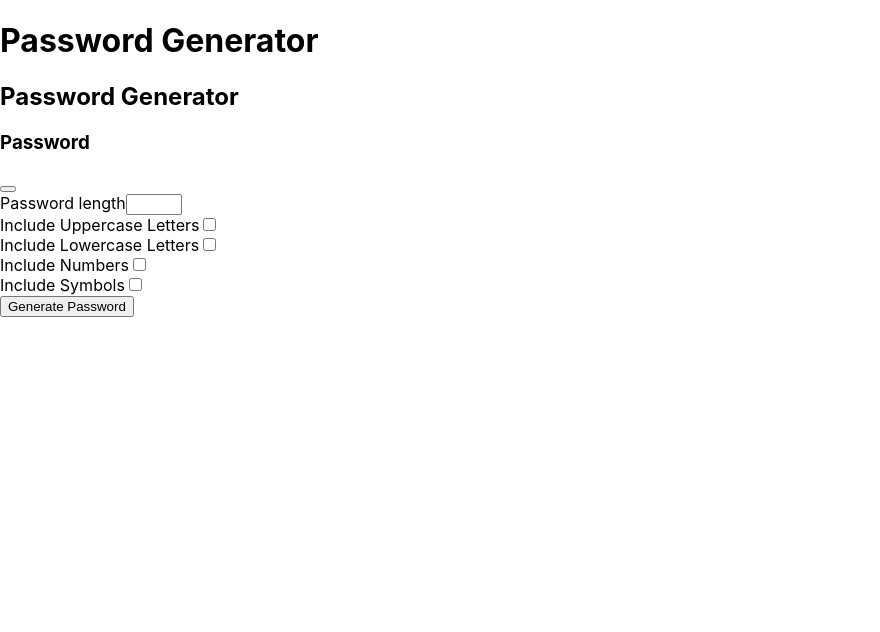
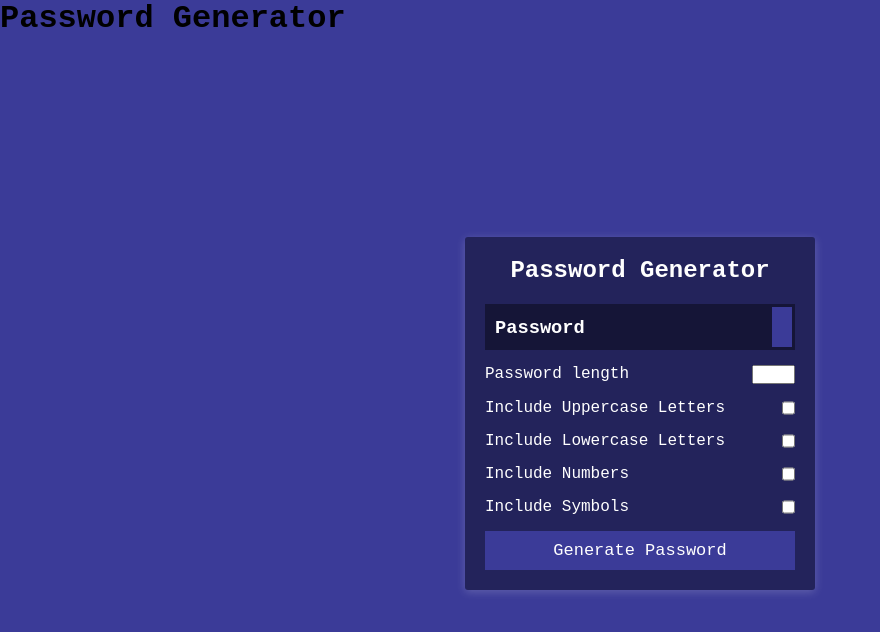
Before and after one commit to Sma-source/password-generator, a React (Create React App) app: page / in a window 1280 px wide. Shown: the top 632 px of the page, without its empty margins (0-880 px from the left). Built offline with nearby package versions, Linux system fonts and the light colour scheme.

Commit message:
add styles

```diff
--- a/src/index.css
+++ b/src/index.css
@@ -1,13 +1,69 @@
-body {
+* {
   margin: 0;
-  font-family: -apple-system, BlinkMacSystemFont, 'Segoe UI', 'Roboto', 'Oxygen',
-    'Ubuntu', 'Cantarell', 'Fira Sans', 'Droid Sans', 'Helvetica Neue',
-    sans-serif;
-  -webkit-font-smoothing: antialiased;
-  -moz-osx-font-smoothing: grayscale;
+  padding: 0;
+  font-family: monospace, cursive, Arial, Helvetica, sans-serif;
+  box-sizing: border-box;
 }
 
-code {
-  font-family: source-code-pro, Menlo, Monaco, Consolas, 'Courier New',
-    monospace;
+.App {
+  min-height: 100vh;
+  background: #3b3b98;
 }
+
+.container {
+  width: 350px;
+  margin: 0 auto;
+  padding-top: 200px;
+}
+
+.generator {
+  background: #23235b;
+  border-radius: 3px;
+  box-shadow: 0px 2px 10px rgba(255, 255, 255, 0.2);
+  padding: 20px;
+}
+
+.generator__header {
+  text-align: center;
+  color: #fff;
+  margin-bottom: 20px;
+}
+
+.generator__password {
+  position: relative;
+  background: rgba(0, 0, 0, 0.4);
+  padding: 13px 10px;
+  color: #fff;
+  height: 46px;
+  margin-bottom: 15px;
+}
+
+.copy__btn {
+  position: absolute;
+  background: #3b3b98;
+  color: #fff;
+  border: none;
+  height: 40px;
+  padding: 10px;
+  cursor: pointer;
+  top: 3px;
+  right: 3px;
+}
+
+.generator__btn {
+  background: #3b3b98;
+  border: none;
+  display: block;
+  width: 100%;
+  padding: 10px;
+  color: #fff;
+  font-size: 17px;
+  cursor: pointer;
+}
+
+.form-group {
+  display: flex;
+  justify-content: space-between;
+  color: #fff;
+  margin-bottom: 15px;
+}
```
